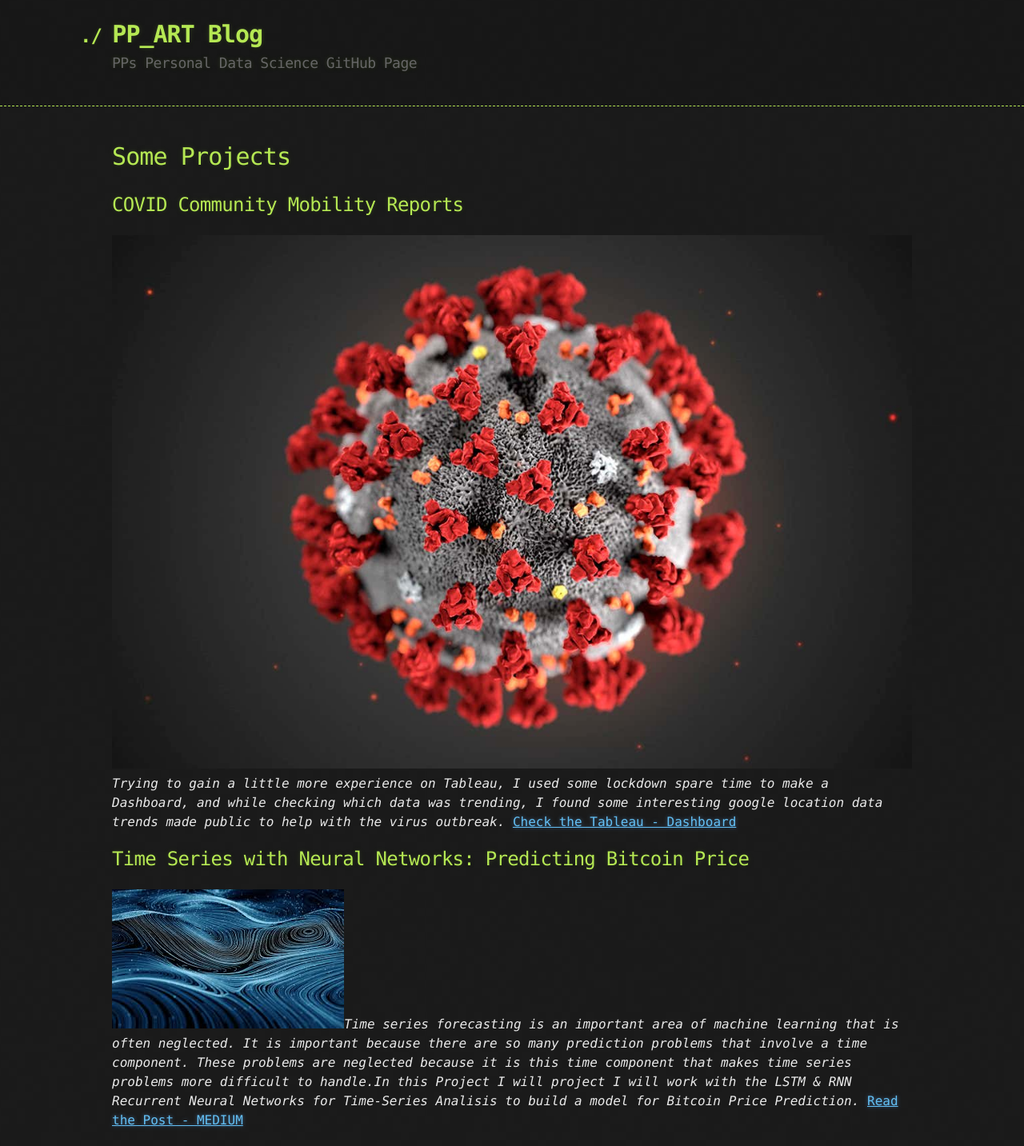
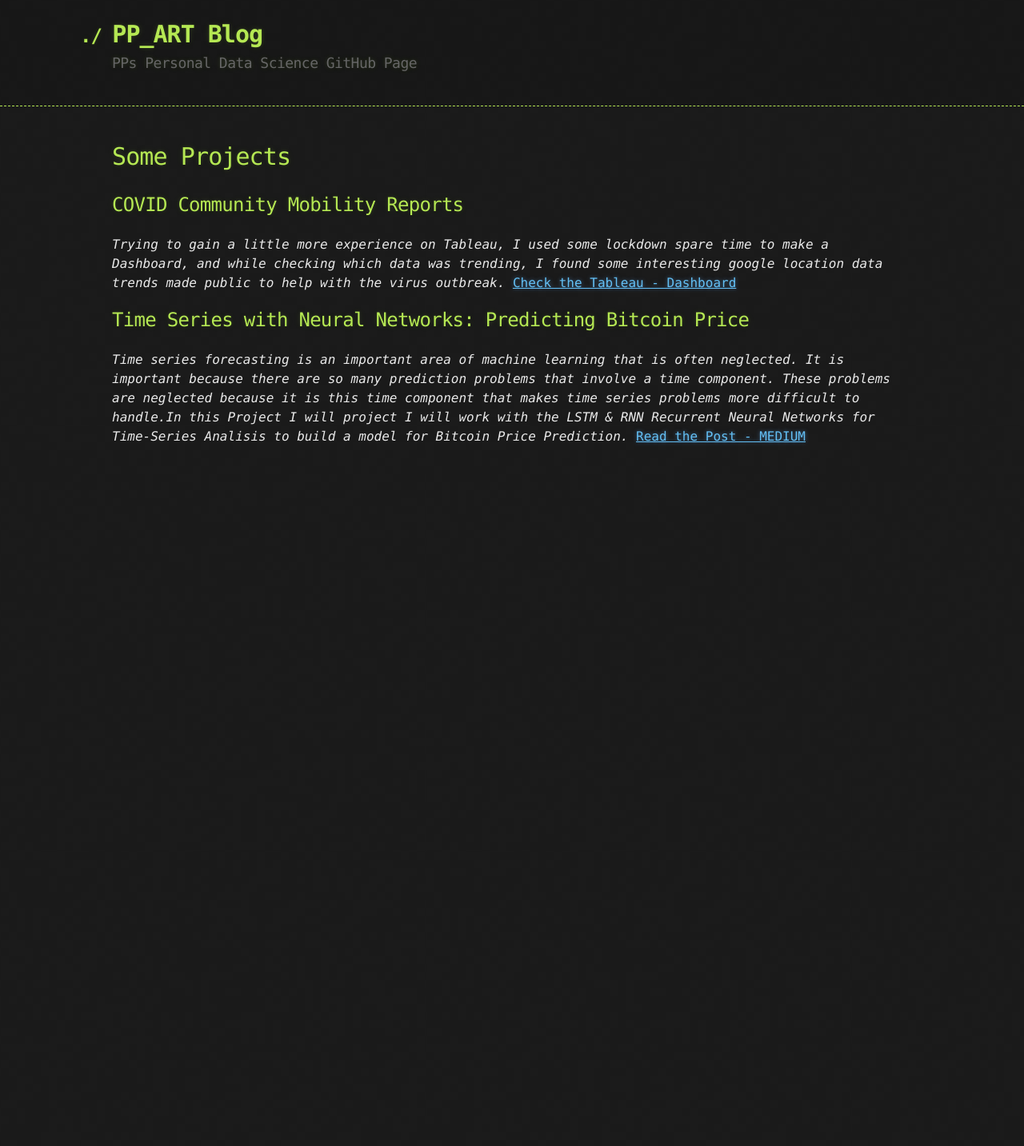
Before and after one commit to PaulB86UK/PP_ART, a Jekyll site: the page built from docs/index.md, in a window 1280 px wide. Shown: the whole page at 80% size. Built offline with Jekyll 4.4.1, drawn with Linux system fonts in a browser that asks for light colours; our own code applies the rules of GitHub Pages for plain Markdown files; after the commit the page ends 900 px from its top, so only the background shows below that.

Commit message:
Update index.md

```diff
--- a/docs/index.md
+++ b/docs/index.md
@@ -1,9 +1,9 @@
 # Some Projects
 
 ## COVID Community Mobility Reports
-![Covid](./web-dist/images/corona.jpg)*Trying to gain a little more experience on Tableau, I used some lockdown spare time to make a Dashboard, and while checking which data was trending, I found some interesting google location data trends made public to help with the virus outbreak.*
+*Trying to gain a little more experience on Tableau, I used some lockdown spare time to make a Dashboard, and while checking which data was trending, I found some interesting google location data trends made public to help with the virus outbreak.*
 [Check the Tableau - Dashboard](https://public.tableau.com/profile/pablo4091#!/vizhome/COVID19Insightsv2/Dashboard1)
 
 ## Time Series with Neural Networks: Predicting Bitcoin Price
-![TS](./web-dist/images/Time-Series.jpeg)*Time series forecasting is an important area of machine learning that is often neglected. It is important because there are so many prediction problems that involve a time component. These problems are neglected because it is this time component that makes time series problems more difficult to handle.In this Project I will project I will work with the LSTM & RNN Recurrent Neural Networks for Time-Series Analisis to build a model for Bitcoin Price Prediction.*
+*Time series forecasting is an important area of machine learning that is often neglected. It is important because there are so many prediction problems that involve a time component. These problems are neglected because it is this time component that makes time series problems more difficult to handle.In this Project I will project I will work with the LSTM & RNN Recurrent Neural Networks for Time-Series Analisis to build a model for Bitcoin Price Prediction.*
 [Read the Post - MEDIUM](https://medium.com/@PP_ART/time-series-forecasting-neural-networks-2ecd302a3e02)
```
